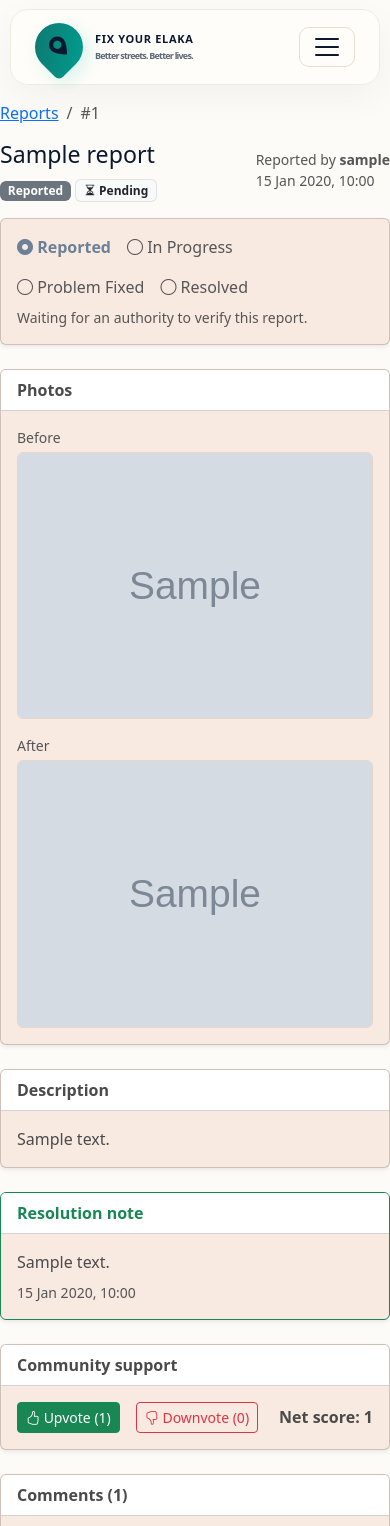
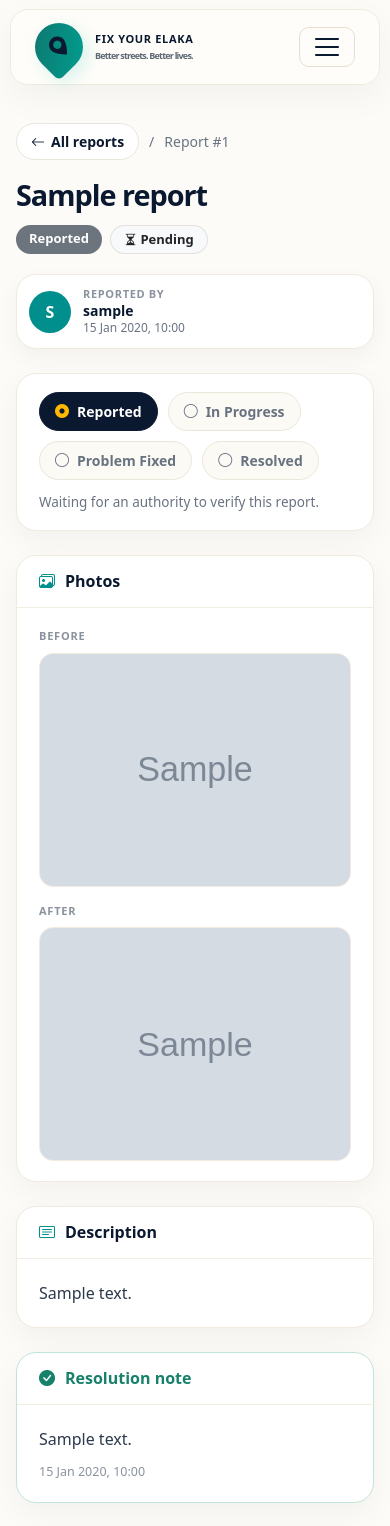
Before and after one commit to AfifaAnjum30/FIX_YOUR_ELAKA, a Django app: page /reports/1/ in a window 390 px wide. Shown: the top 1526 px of the page. Run offline with Django 5.2, Linux system fonts and the light colour scheme; a user stored in the database is signed in; tables that the repository leaves empty hold one stand-in row (values such as "Sample post"); grey boxes marked "Sample" are stand-in pictures; some libraries are stand-ins or nearby versions.

Commit message:
added css in report detail page

```diff
--- /dev/null
+++ b/reports/static/reports/css/report-detail.css
@@ -0,0 +1,100 @@
+/* ==========================================================================
+   FIX YOUR ELAKA - Report detail page
+   Used only by reports/report_detail.html
+   ========================================================================== */
+
+.rd-page{width:min(1200px,100%);margin:0 auto;padding:32px 24px 72px;color:var(--fye-navy,#0A192F)}
+
+/* Breadcrumb */
+.rd-crumbs{display:flex;align-items:center;gap:10px;margin-bottom:18px;font-size:14px;color:#697380}
+.rd-crumbs a{display:inline-flex;align-items:center;gap:6px;font-weight:750;color:var(--fye-navy,#0A192F);
+  text-decoration:none;padding:7px 14px;border:1px solid #e9e5dd;border-radius:999px;background:#fff;
+  transition:transform .2s,box-shadow .2s}
+.rd-crumbs a:hover{transform:translateY(-2px);box-shadow:0 8px 18px #0a192f10}
+
+/* Header */
+.rd-header{display:flex;flex-wrap:wrap;align-items:flex-start;justify-content:space-between;gap:20px;margin-bottom:24px}
+.rd-title{font-size:clamp(1.8rem,3.4vw,2.7rem);font-weight:850;letter-spacing:-.035em;line-height:1.15;
+  margin:0 0 14px;overflow-wrap:anywhere}
+.rd-badges{display:flex;flex-wrap:wrap;gap:8px}
+.rd-badges .badge{font-size:13px;font-weight:750;padding:7px 13px;border-radius:999px}
+.rd-meta{display:flex;align-items:center;gap:12px;padding:12px 18px 12px 12px;background:#fff;border:1px solid #f0eadf;
+  border-radius:999px;box-shadow:0 8px 22px #0a192f0b}
+.rd-avatar{display:grid;place-items:center;width:42px;height:42px;border-radius:50%;background:var(--fye-teal,#0C9C9A);
+  color:#fff;font-weight:800;font-size:1rem}
+.rd-meta div{display:flex;flex-direction:column;line-height:1.3}
+.rd-meta-label{font-size:11px;font-weight:800;letter-spacing:.06em;text-transform:uppercase;color:#8a929d}
+.rd-meta strong{font-size:14px}
+.rd-meta-date{font-size:12px;color:#697380}
+
+/* Cards (also restyles the Bootstrap cards inside the votes/comments panel) */
+.rd-card,
+.rd-page .card{background:#fff;border:1px solid #f0eadf;border-radius:20px;box-shadow:0 10px 30px #0a192f0b;
+  overflow:hidden;margin-bottom:24px}
+.rd-page .card-header{background:#fff!important;border-bottom:1px solid #f3eee4;padding:16px 22px;font-weight:800}
+.rd-page .card-body{padding:20px 22px}
+.rd-page .card-footer{background:#fff!important;border-top:1px solid #f3eee4;padding:14px 22px}
+.rd-card-title{display:flex;align-items:center;gap:10px;margin:0;padding:16px 22px;font-size:1rem;font-weight:800;
+  border-bottom:1px solid #f3eee4}
+.rd-card-title i{color:var(--fye-teal,#0C9C9A)}
+.rd-card-body{padding:20px 22px}
+.rd-page .btn{border-radius:999px;font-weight:700}
+
+/* Progress steps */
+.rd-tracker{padding:18px 22px}
+.rd-steps{list-style:none;display:flex;flex-wrap:wrap;gap:10px;margin:0;padding:0}
+.rd-step{display:inline-flex;align-items:center;gap:8px;padding:8px 15px;border:1px solid #ece6da;border-radius:999px;
+  font-size:14px;font-weight:650;color:#697380;background:#fcfaf5}
+.rd-step.is-active{background:var(--fye-navy,#0A192F);border-color:var(--fye-navy,#0A192F);color:#fff;font-weight:800}
+.rd-step.is-active i{color:var(--fye-amber,#FFB800)}
+.rd-note{margin:12px 0 0;font-size:13.5px;color:#697380}
+.rd-note--danger{color:#b3282b}
+
+/* Layout */
+.rd-grid{display:grid;grid-template-columns:minmax(0,1.55fr) minmax(0,1fr);gap:24px;align-items:start}
+
+/* Photos */
+.rd-photos{display:grid;grid-template-columns:1fr 1fr;gap:16px}
+.rd-photo-label{display:block;margin-bottom:8px;font-size:11px;font-weight:800;letter-spacing:.07em;
+  text-transform:uppercase;color:#8a929d}
+.rd-photo,.rd-photo-empty{display:block;aspect-ratio:4/3;border-radius:14px;border:1px solid #f0eadf;background:#faf6ee;overflow:hidden}
+.rd-photo img{display:block;width:100%;height:100%;object-fit:cover;transition:transform .35s ease}
+.rd-photo:hover img{transform:scale(1.04)}
+.rd-photo:focus-visible{outline:3px solid #0c9c9a;outline-offset:3px}
+.rd-photo-empty{display:grid;place-items:center;text-align:center;padding:16px;border-style:dashed;border-color:#e2d9c6;
+  color:#8a929d;font-size:13.5px}
+.rd-photo-empty i{display:block;font-size:1.8rem;margin-bottom:6px;color:#d9c9a3}
+
+.rd-text{margin:0;line-height:1.75;white-space:pre-line;color:#2c3a4d}
+.rd-resolved{border-color:#bfe6d6}
+.rd-resolved .rd-card-title{color:#17816c}
+.rd-resolved .rd-card-title i{color:#17816c}
+.rd-small{margin-top:10px;font-size:12.5px;color:#8a929d}
+
+.rd-actions{display:flex;flex-wrap:wrap;gap:10px}
+
+/* Details list */
+.rd-facts{list-style:none;margin:0;padding:6px 22px 10px}
+.rd-facts li{display:flex;align-items:center;gap:14px;padding:13px 0;border-bottom:1px solid #f3eee4}
+.rd-facts li:last-child{border-bottom:0}
+.rd-fact-icon{display:grid;place-items:center;flex:none;width:38px;height:38px;border-radius:12px;background:#dff3f2;
+  color:var(--fye-teal,#0C9C9A);font-size:1rem}
+.rd-facts li div{display:flex;flex-direction:column;min-width:0;line-height:1.35}
+.rd-fact-label{font-size:11px;font-weight:800;letter-spacing:.06em;text-transform:uppercase;color:#8a929d}
+.rd-fact-value{font-size:14.5px;font-weight:650;overflow-wrap:anywhere}
+.rd-fact-value small{font-weight:500;color:#697380}
+
+/* Map */
+#detail-map{height:280px;border-radius:20px;border:1px solid #f0eadf;box-shadow:0 10px 30px #0a192f0b;z-index:0}
+
+@media (max-width:991.98px){
+  .rd-grid{grid-template-columns:1fr}
+}
+@media (max-width:575.98px){
+  .rd-page{padding:22px 16px 56px}
+  .rd-photos{grid-template-columns:1fr}
+  .rd-meta{border-radius:20px;width:100%}
+}
+@media (prefers-reduced-motion:reduce){
+  .rd-photo img,.rd-crumbs a{transition:none}
+}
--- a/reports/templates/reports/report_detail.html
+++ b/reports/templates/reports/report_detail.html
@@ -1,98 +1,112 @@
 {% extends "base.html" %}
 {% load static interactions_tags %}
-{% block title %}{{ report.title }} | Fixyour elaka{% endblock %}
+{% block title %}{{ report.title }} | Fix Your Elaka{% endblock %}
 
 {% block extra_head %}{{ block.super }}
 <link rel="stylesheet" href="https://cdn.jsdelivr.net/npm/leaflet@1.9.4/dist/leaflet.css">
-<style>#detail-map { height: 260px; border-radius: .5rem; }</style>
+<link rel="stylesheet" href="{% static 'reports/css/report-detail.css' %}">
 {% endblock %}
 
 {% block content %}
-<nav aria-label="breadcrumb">
-  <ol class="breadcrumb">
-    <li class="breadcrumb-item"><a href="{% url 'reports:list' %}">Reports</a></li>
-    <li class="breadcrumb-item active" aria-current="page">#{{ report.pk }}</li>
-  </ol>
+<div class="rd-page">
+
+  <nav class="rd-crumbs" aria-label="breadcrumb">
+    <a href="{% url 'reports:list' %}"><i class="bi bi-arrow-left" aria-hidden="true"></i> All reports</a>
+    <span aria-hidden="true">/</span>
+    <span aria-current="page">Report #{{ report.pk }}</span>
   </nav>
 
-<div class="d-flex flex-wrap justify-content-between align-items-start mb-3">
+  <header class="rd-header">
     <div>
-    <h1 class="h3 mb-2">{{ report.title }}</h1>
+      <h1 class="rd-title">{{ report.title }}</h1>
+      <div class="rd-badges">
         {% include "reports/includes/status_badges.html" %}
         {% if report.is_safety %}<span class="badge text-bg-warning"><i class="bi bi-shield-exclamation"></i> Safety concern (not public)</span>{% endif %}
       </div>
-  <div class="text-muted small text-md-end mt-2 mt-md-0">
-    Reported by <strong>{{ report.reporter.username }}</strong><br>
-    {{ report.created_at|date:"d M Y, H:i" }}
+    </div>
+    <div class="rd-meta">
+      <span class="rd-avatar" aria-hidden="true">{{ report.reporter.username|slice:":1"|upper }}</span>
+      <div>
+        <span class="rd-meta-label">Reported by</span>
+        <strong>{{ report.reporter.username }}</strong>
+        <span class="rd-meta-date">{{ report.created_at|date:"d M Y, H:i" }}</span>
       </div>
     </div>
+  </header>
 
   {# Progress tracker #}
-<div class="card shadow-sm mb-4"><div class="card-body">
-  <ol class="list-unstyled d-flex flex-wrap gap-3 mb-0">
+  <section class="rd-card rd-tracker" aria-label="Report progress">
+    <ol class="rd-steps">
       {% for key, label in workflow_steps %}
-      <li class="{% if key == report.operational_status %}fw-bold text-primary{% else %}text-muted{% endif %}">
-        <i class="bi {% if key == report.operational_status %}bi-record-circle-fill{% else %}bi-circle{% endif %}"></i> {{ label }}
+        <li class="rd-step{% if key == report.operational_status %} is-active{% endif %}"{% if key == report.operational_status %} aria-current="step"{% endif %}>
+          <i class="bi {% if key == report.operational_status %}bi-record-circle-fill{% else %}bi-circle{% endif %}" aria-hidden="true"></i>
+          <span>{{ label }}</span>
         </li>
       {% endfor %}
     </ol>
     {% if report.verification_status == 'pending' %}
-    <div class="small text-muted mt-2">Waiting for an authority to verify this report.</div>
+      <p class="rd-note">Waiting for an authority to verify this report.</p>
     {% elif report.verification_status == 'rejected' %}
-    <div class="small text-danger mt-2">This report was rejected during verification.</div>
+      <p class="rd-note rd-note--danger">This report was rejected during verification.</p>
     {% endif %}
-</div></div>
+  </section>
 
-<div class="row g-4">
-  <div class="col-lg-7">
-    <div class="card shadow-sm mb-4">
-      <div class="card-header bg-white fw-semibold">Photos</div>
-      <div class="card-body">
-        <div class="row g-3">
-          <div class="col-md-6">
-            <div class="small text-muted mb-1">Before</div>
-            <a href="{{ report.before_image.url }}" target="_blank" rel="noopener">
-              <img src="{{ report.before_image.url }}" alt="Before photo" class="img-fluid rounded border">
-            </a>
-          </div>
-          <div class="col-md-6">
-            <div class="small text-muted mb-1">After</div>
-            {% if report.after_image %}
-              <a href="{{ report.after_image.url }}" target="_blank" rel="noopener">
-                <img src="{{ report.after_image.url }}" alt="After photo" class="img-fluid rounded border">
+  <div class="rd-grid">
+    <div class="rd-main">
+
+      <section class="rd-card">
+        <h2 class="rd-card-title"><i class="bi bi-images" aria-hidden="true"></i> Photos</h2>
+        <div class="rd-card-body">
+          <div class="rd-photos">
+            <div>
+              <span class="rd-photo-label">Before</span>
+              {% if report.before_image %}
+                <a class="rd-photo" href="{{ report.before_image.url }}" target="_blank" rel="noopener">
+                  <img src="{{ report.before_image.url }}" alt="Before photo of {{ report.title }}">
                 </a>
               {% else %}
-              <div class="border rounded text-center text-muted p-5 small">
+                <div class="rd-photo-empty"><div><i class="bi bi-image" aria-hidden="true"></i>No photo uploaded</div></div>
+              {% endif %}
+            </div>
+            <div>
+              <span class="rd-photo-label">After</span>
+              {% if report.after_image %}
+                <a class="rd-photo" href="{{ report.after_image.url }}" target="_blank" rel="noopener">
+                  <img src="{{ report.after_image.url }}" alt="After photo of {{ report.title }}">
+                </a>
+              {% else %}
+                <div class="rd-photo-empty">
+                  <div><i class="bi bi-tools" aria-hidden="true"></i>
                     {% if report.is_safety %}Not required for safety concerns{% else %}No repair photo yet{% endif %}
+                  </div>
                 </div>
               {% endif %}
             </div>
           </div>
         </div>
-    </div>
+      </section>
 
-    <div class="card shadow-sm mb-4">
-      <div class="card-header bg-white fw-semibold">Description</div>
-      <div class="card-body">
-        <p class="mb-0" style="white-space: pre-line;">{{ report.description }}</p>
-      </div>
-    </div>
+      <section class="rd-card">
+        <h2 class="rd-card-title"><i class="bi bi-card-text" aria-hidden="true"></i> Description</h2>
+        <div class="rd-card-body"><p class="rd-text">{{ report.description }}</p></div>
+      </section>
 
       {% if report.resolution_note %}
-    <div class="card shadow-sm border-success mb-4">
-      <div class="card-header bg-white fw-semibold text-success">Resolution note</div>
-      <div class="card-body"><p class="mb-0" style="white-space: pre-line;">{{ report.resolution_note }}</p>
-        {% if report.resolved_at %}<div class="small text-muted mt-2">{{ report.resolved_at|date:"d M Y, H:i" }}</div>{% endif %}
+      <section class="rd-card rd-resolved">
+        <h2 class="rd-card-title"><i class="bi bi-check-circle-fill" aria-hidden="true"></i> Resolution note</h2>
+        <div class="rd-card-body">
+          <p class="rd-text">{{ report.resolution_note }}</p>
+          {% if report.resolved_at %}<div class="rd-small">{{ report.resolved_at|date:"d M Y, H:i" }}</div>{% endif %}
         </div>
-    </div>
+      </section>
       {% endif %}
 
       {% interaction_panel report %}
 
       {% if can_manage %}
-    <div class="card shadow-sm mb-4 border-primary">
-      <div class="card-header bg-white fw-semibold">Authority actions</div>
-      <div class="card-body d-flex flex-wrap gap-2">
+      <section class="rd-card">
+        <h2 class="rd-card-title"><i class="bi bi-person-gear" aria-hidden="true"></i> Authority actions</h2>
+        <div class="rd-card-body rd-actions">
           {% if report.verification_status == "pending" %}
             <a href="{% url 'reports:verify-report' report.pk %}" class="btn btn-success">
               <i class="bi bi-patch-check"></i> Verify / Reject report
@@ -109,23 +123,41 @@
             </a>
           {% endif %}
         </div>
-    </div>
+      </section>
       {% endif %}
     </div>
 
-  <div class="col-lg-5">
-    <div class="card shadow-sm mb-4">
-      <div class="card-header bg-white fw-semibold">Details</div>
-      <ul class="list-group list-group-flush small">
-        <li class="list-group-item"><i class="bi bi-tag"></i> <strong>Category:</strong> {{ report.category.name }} ({{ report.category.get_type_display }})</li>
-        <li class="list-group-item"><i class="bi bi-map"></i> <strong>Area:</strong> {{ report.area.name }}</li>
-        <li class="list-group-item"><i class="bi bi-geo-alt"></i> <strong>Location:</strong> {{ report.location_text }}</li>
-        <li class="list-group-item"><i class="bi bi-flag"></i> <strong>Priority score:</strong> {{ report.priority_score|floatformat:1 }}</li>
-        <li class="list-group-item"><i class="bi bi-arrow-repeat"></i> <strong>Last updated:</strong> {{ report.updated_at|timesince }} ago</li>
+    <aside class="rd-side">
+      <section class="rd-card">
+        <h2 class="rd-card-title"><i class="bi bi-info-circle" aria-hidden="true"></i> Details</h2>
+        <ul class="rd-facts">
+          <li>
+            <span class="rd-fact-icon"><i class="bi bi-tag" aria-hidden="true"></i></span>
+            <div><span class="rd-fact-label">Category</span>
+              <span class="rd-fact-value">{{ report.category.name }} <small>({{ report.category.get_type_display }})</small></span></div>
+          </li>
+          <li>
+            <span class="rd-fact-icon"><i class="bi bi-map" aria-hidden="true"></i></span>
+            <div><span class="rd-fact-label">Area</span><span class="rd-fact-value">{{ report.area.name }}</span></div>
+          </li>
+          <li>
+            <span class="rd-fact-icon"><i class="bi bi-geo-alt" aria-hidden="true"></i></span>
+            <div><span class="rd-fact-label">Location</span><span class="rd-fact-value">{{ report.location_text }}</span></div>
+          </li>
+          <li>
+            <span class="rd-fact-icon"><i class="bi bi-flag" aria-hidden="true"></i></span>
+            <div><span class="rd-fact-label">Priority score</span><span class="rd-fact-value">{{ report.priority_score|floatformat:1 }}</span></div>
+          </li>
+          <li>
+            <span class="rd-fact-icon"><i class="bi bi-clock-history" aria-hidden="true"></i></span>
+            <div><span class="rd-fact-label">Last updated</span><span class="rd-fact-value">{{ report.updated_at|timesince }} ago</span></div>
+          </li>
         </ul>
-    </div>
+      </section>
+
       <div id="detail-map" data-lat="{{ report.latitude|stringformat:'s' }}" data-lng="{{ report.longitude|stringformat:'s' }}"
            role="region" aria-label="Map showing the report location"></div>
+    </aside>
   </div>
 </div>
 {% endblock %}
```
Lines whose indentation alone changed are shown as unchanged.
